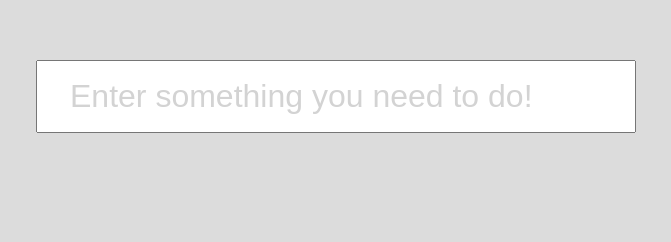
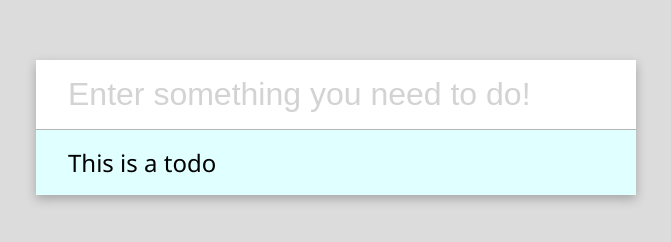
Before and after one commit to Jmorgan108/ToDoList.JS, a plain HTML site: page Index.html in a window 1280 px wide. Shown: the part 252-494 px from the top of the page, without its empty margins (304-975 px from the left). Drawn offline with Linux system fonts and the light colour scheme.

Commit message:
Adding the todo list

```diff
--- a/Index.css
+++ b/Index.css
@@ -19,12 +19,14 @@ h1.title {
 }
 
 form {
+    box-shadow: 0 4px 10px rgba(0, 0, 0, 0.25);
     margin: auto;
     max-width: 100%;
     width: 600px;
 }
 
 .toDoInput {
+    border: none;
     font-size: 2rem;
     padding: 1rem 2rem;
     display: block;
@@ -34,3 +36,16 @@ form {
 .toDoInput::placeholder {
     color: lightgray;
 }
+
+.todos {
+    background-color: lightcyan;
+    padding: 0;
+    margin: 0;
+    list-style-type: none;
+}
+
+.todos li {
+    border-top: 1px solid #b5b5b5;
+    font-size: 1.5rem;
+    padding: 1rem 2rem;
+}
--- a/Index.html
+++ b/Index.html
@@ -11,7 +11,16 @@
 <body>
     <h1 class="title">To Do List!</h1>
     <form id="form">
-        <input class="toDoInput" type="text" id="toDoInput" placeholder="Enter something you need to do!">
+        <input
+        class="toDoInput"
+        type="text"
+        id="toDoInput"
+        placeholder="Enter something you need to do!"
+        autocomplete="off">
+
+        <ul class="todos" id="todos">
+            <li>This is a todo</li>
+        </ul>
     </form>
 </body>
 </html>
--- a/Index.js
+++ b/Index.js
@@ -0,0 +1,17 @@
+const form = document.getElementById("form");
+const toDoInput = document.getElementById("toDoInput");
+const todos = document.getElementById("todos");
+
+form.addEventListener("submit", (e) => {
+    e.preventDefault();
+
+    const todoText = toDoInput.value;
+
+    if (todoText) {
+        const todoEl = document.createElement("li");
+        todoEl.innerText = todoText;
+        todos.appendChild(todoEl)
+
+        toDoInput.value = "";
+    }
+})
```
